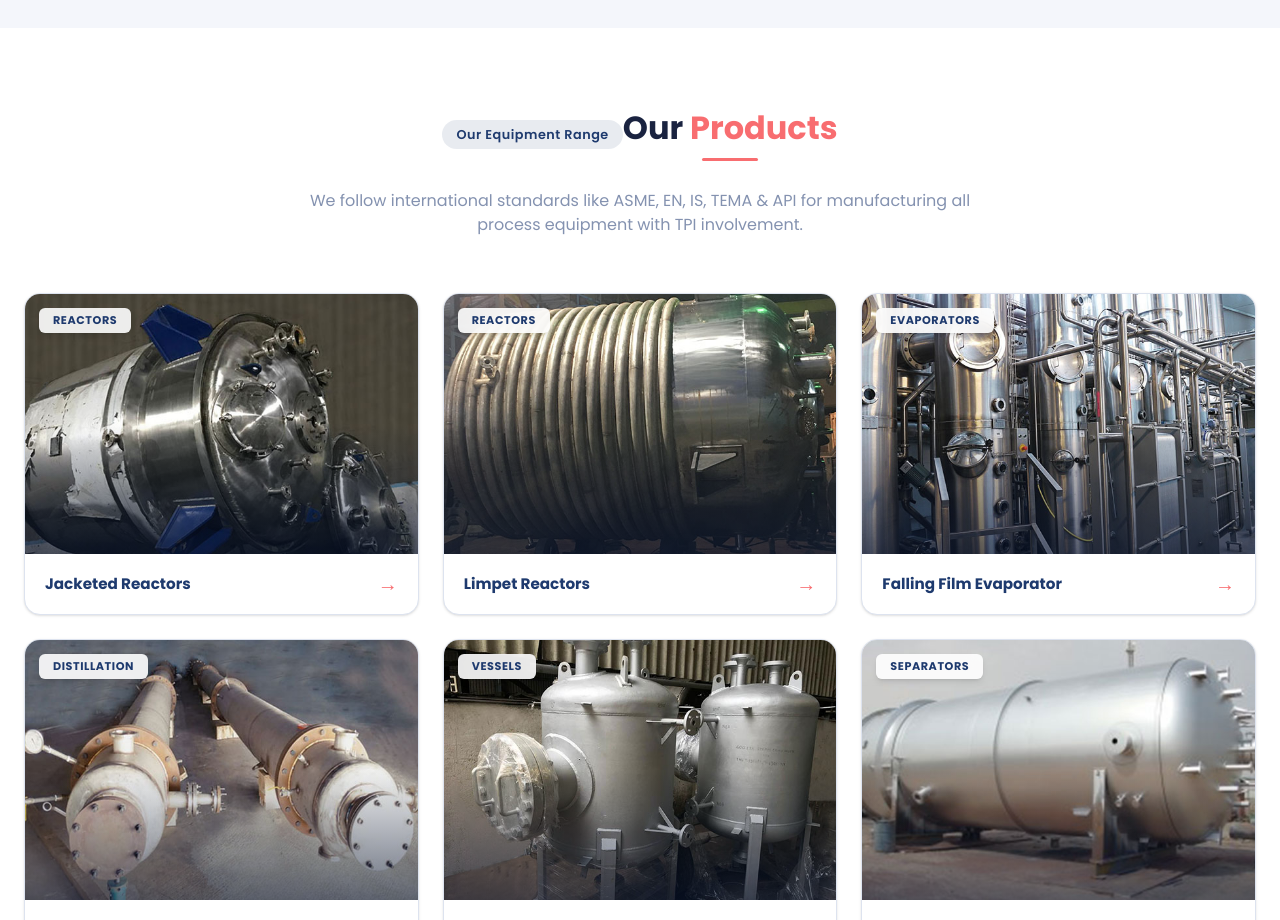
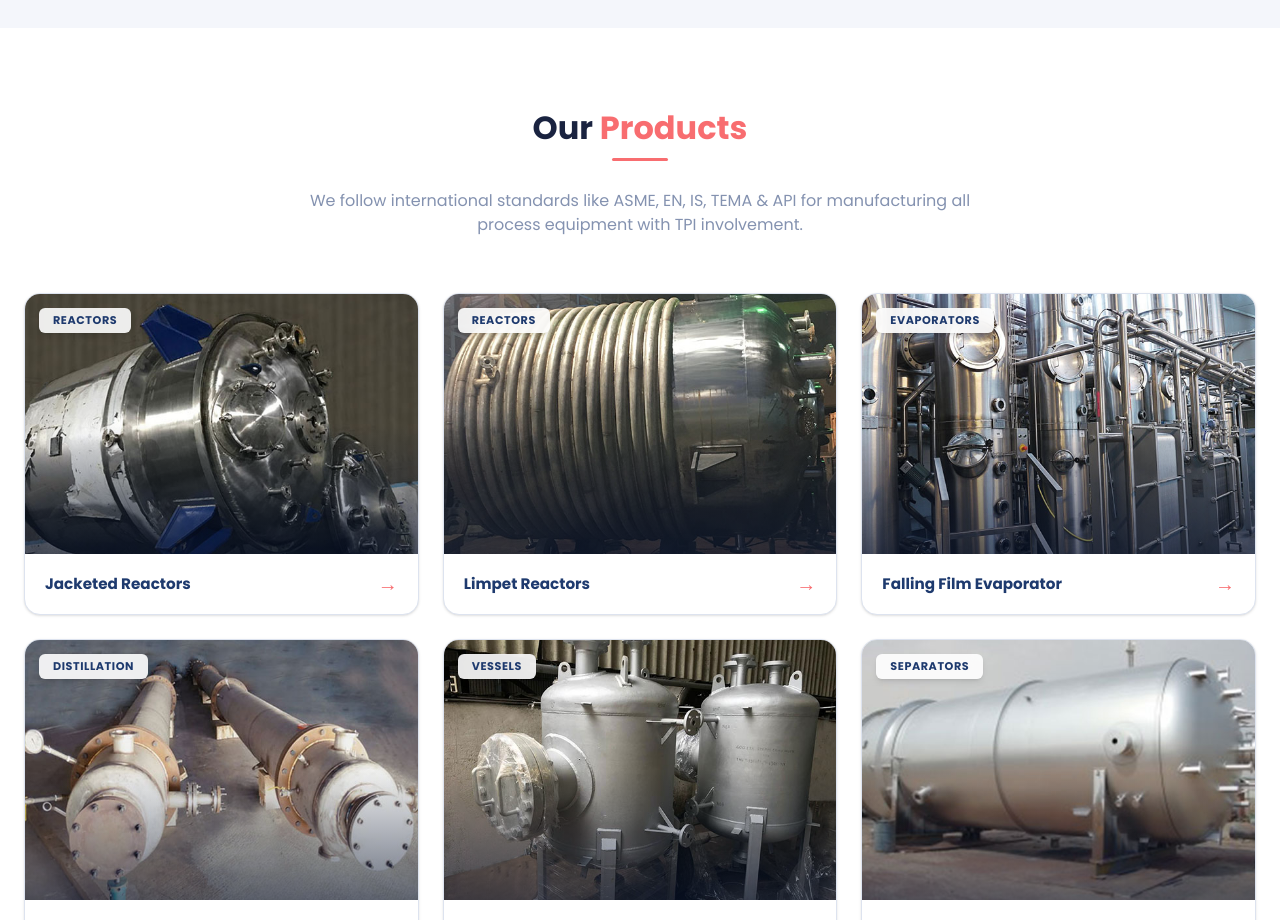
Before and after one commit to Gana31/ChemSepT, a Next.js app: page / in a window 1280 px wide. Shown: the part 2740-3660 px from the top of the page. Built offline with nearby package versions, Linux system fonts and the light colour scheme.

Commit message:
build error

```diff
--- a/app/page.tsx
+++ b/app/page.tsx
@@ -609,7 +609,7 @@ export default function HomePage() {
       <section className="section">
         <div className="container">
           <div className="text-center mb-14">
-            <span className="tag tag-navy mb-3">Our Equipment Range</span>
+            {/* <span className="tag tag-navy mb-3">Our Equipment Range</span> */}
             <h2 className="section-heading heading-center">
               Our <span>Products</span>
             </h2>
```
